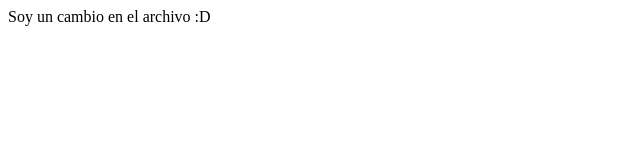
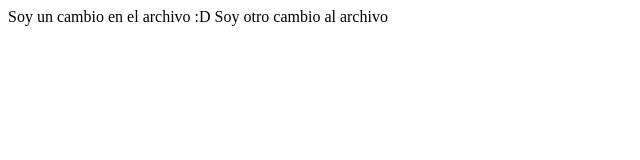
Before and after one commit to santroc/mi_repositorio, a plain HTML site: page index.html in a window 1280 px wide. Shown: the whole page, without its empty margins (0-640 px from the left). Drawn offline with Linux system fonts and the light colour scheme.

Commit message:
cambio enviado desde VisualStudio Code

```diff
--- a/index.html
+++ b/index.html
@@ -6,5 +6,6 @@
 </head>
 <body>
 Soy un cambio en el archivo :D
+Soy otro cambio al archivo
 </body>
 </html>
```
